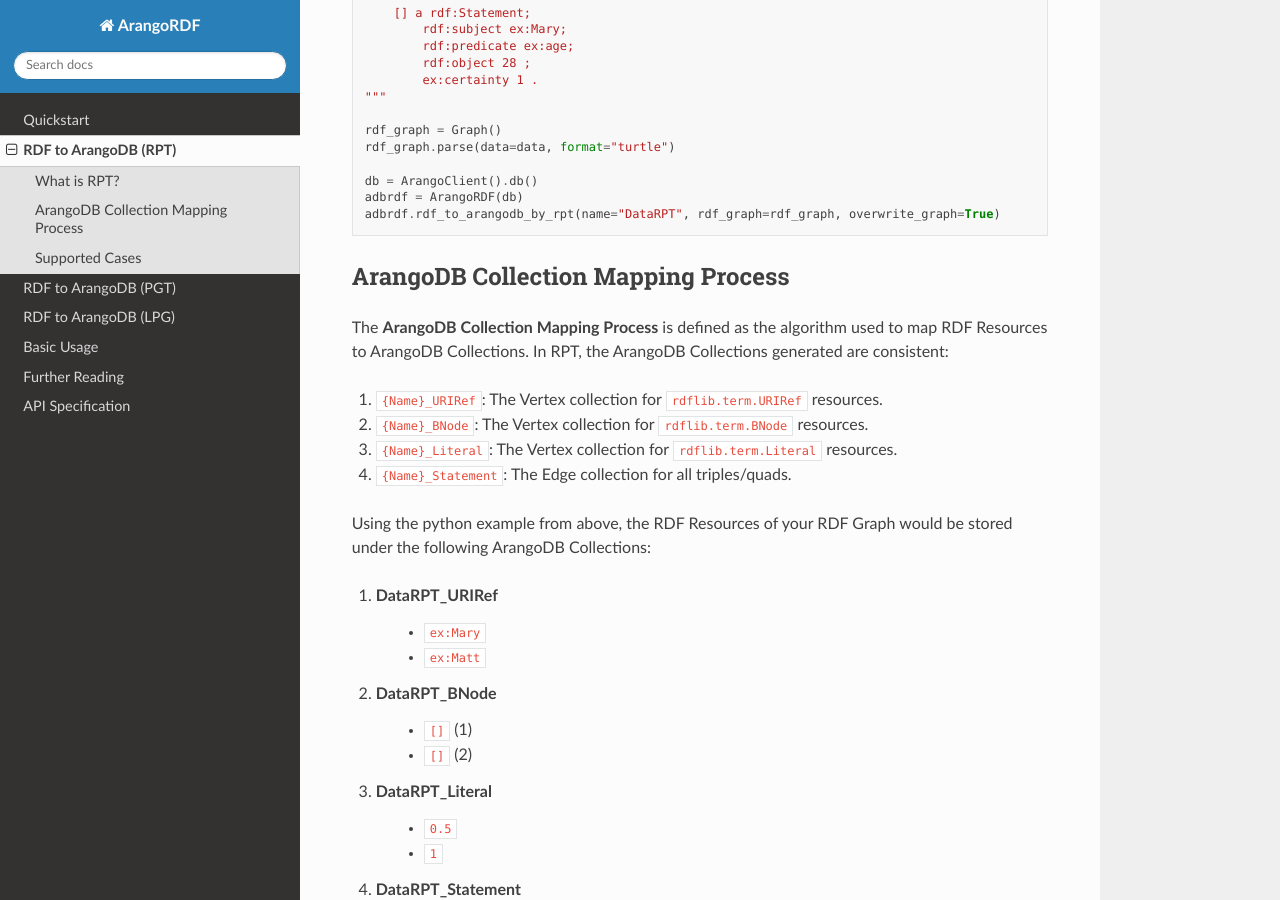
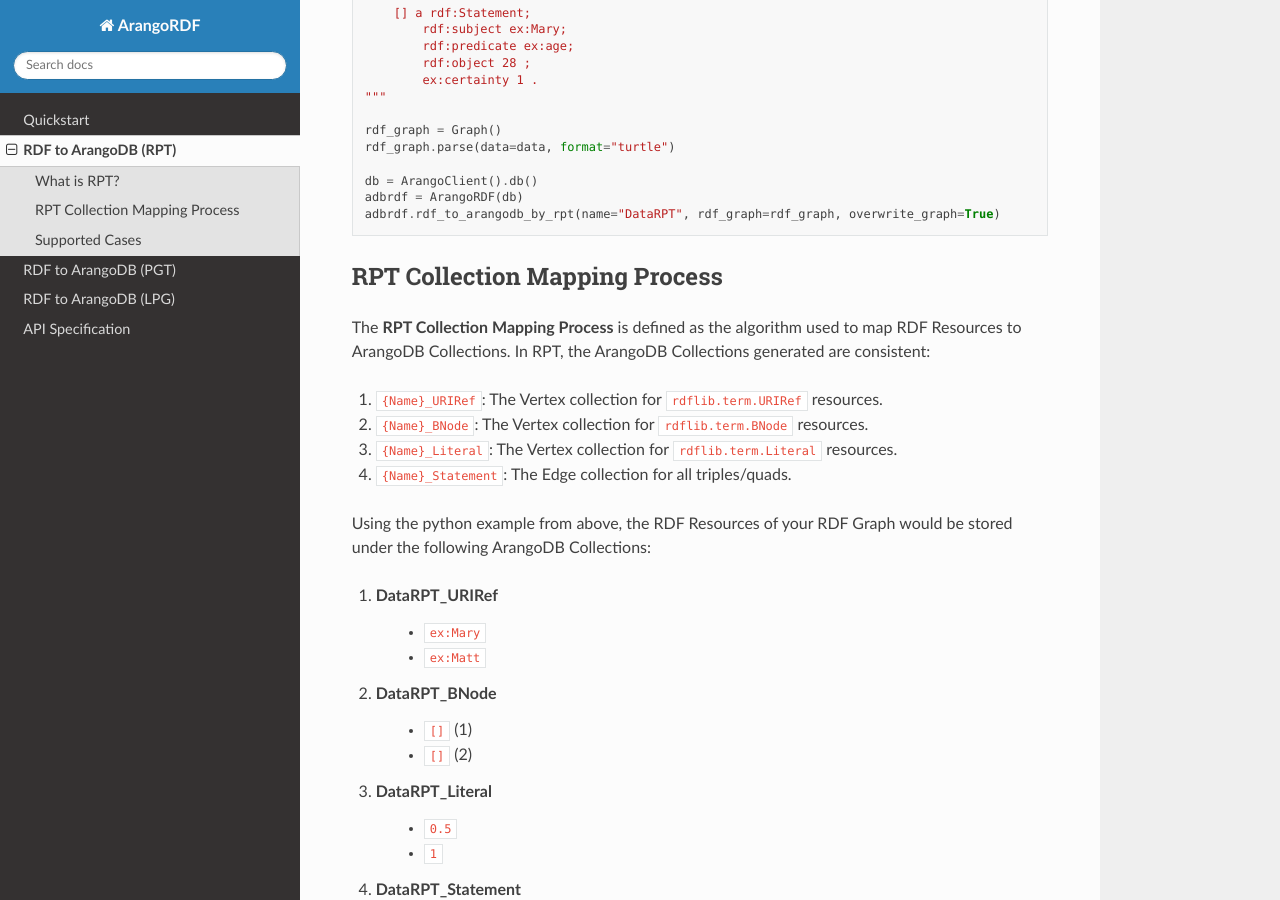
Before and after one commit to ArangoDB-Community/ArangoRDF, a Sphinx documentation site: the page built from docs/rdf_to_arangodb_rpt.rst, in a window 1280 px wide and 900 px high, scrolled down 2505 px. Built offline with Sphinx 7.4.7 and the Read the Docs theme 3.1.0, drawn with Linux system fonts in a browser that asks for light colours.

Commit message:
cleanup: docs

```diff
--- a/docs/rdf_to_arangodb_pgt.rst
+++ b/docs/rdf_to_arangodb_pgt.rst
@@ -101,10 +101,10 @@
     adbrdf.rdf_to_arangodb_by_pgt(name="DataPGT", rdf_graph=rdf_graph, overwrite_graph=True)
 
 
-ArangoDB Collection Mapping Process
-====================================
+PGT Collection Mapping Process
+==============================
 
-The **ArangoDB Collection Mapping Process** is defined as the algorithm used to map
+The **PGT Collection Mapping Process** is defined as the algorithm used to map
 RDF Resources to ArangoDB Collections. In PGT, the ArangoDB Collections generated are
 are based on the ``rdf:type`` nature of the RDF Resource / Statement.
 
--- a/docs/rdf_to_arangodb_rpt.rst
+++ b/docs/rdf_to_arangodb_rpt.rst
@@ -100,10 +100,10 @@
     adbrdf.rdf_to_arangodb_by_rpt(name="DataRPT", rdf_graph=rdf_graph, overwrite_graph=True)
 
 
-ArangoDB Collection Mapping Process
-===================================
+RPT Collection Mapping Process
+==============================
 
-The **ArangoDB Collection Mapping Process** is defined as the algorithm used to map
+The **RPT Collection Mapping Process** is defined as the algorithm used to map
 RDF Resources to ArangoDB Collections. In RPT, the ArangoDB Collections generated are
 consistent:
 
```
Also changed, not shown: docs/rdf_to_arangodb_lpg.rst (+4 -3 lines).
